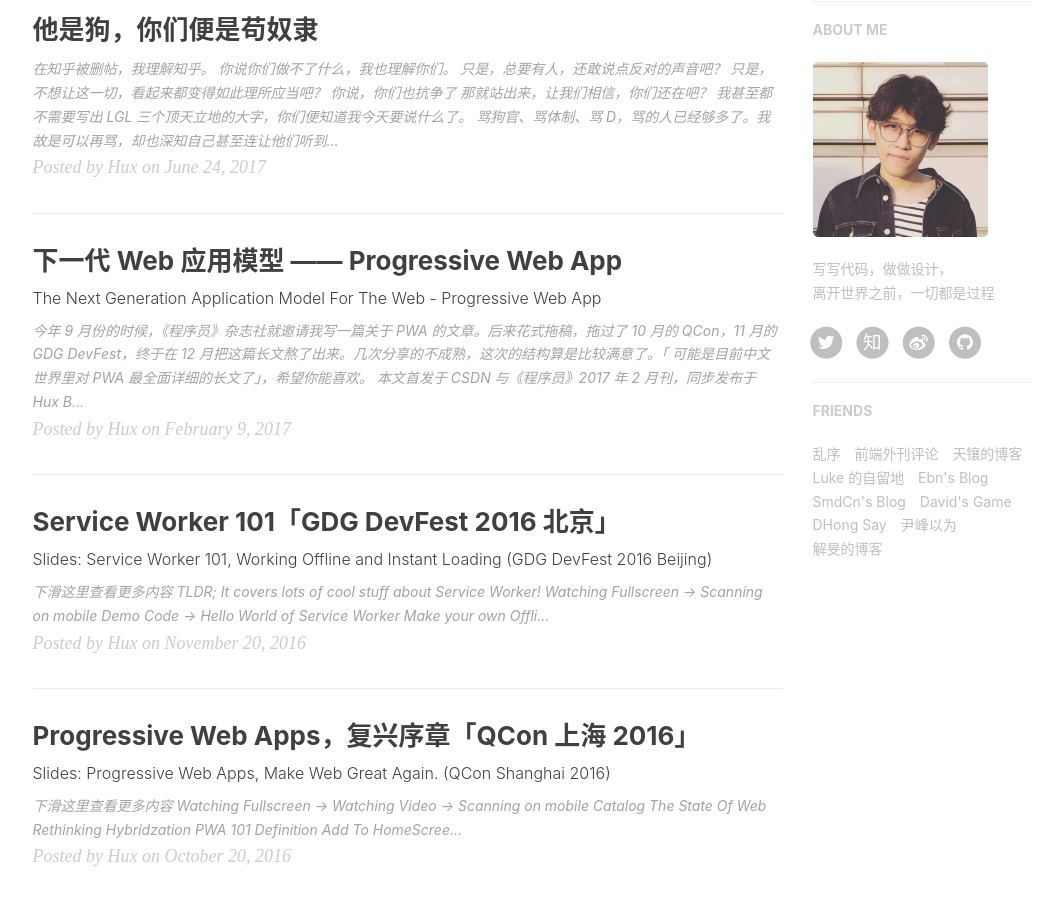
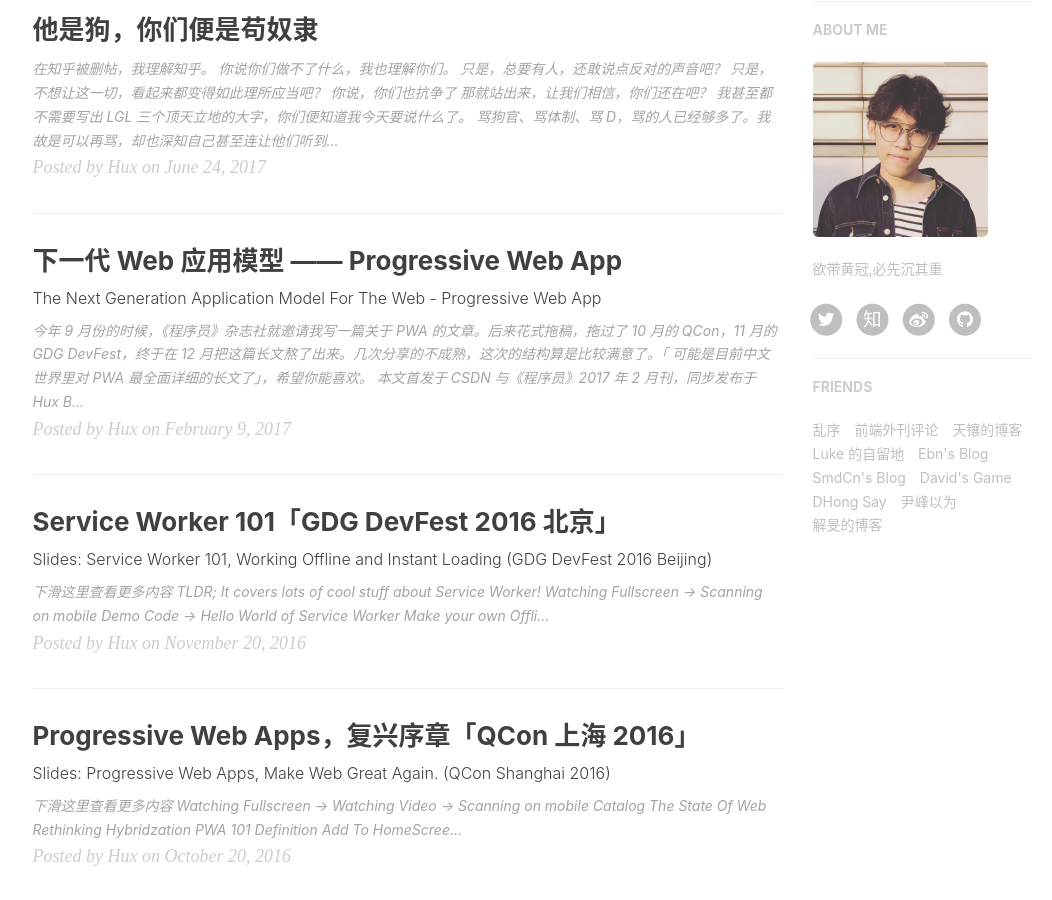
Before and after one commit to gary-robotics/dlward, a Jekyll site: the page built from index.html, in a window 1280 px wide and 900 px high, scrolled down 692 px. Shown: the whole window, without its empty margins (135-1187 px from the left). Built offline with Jekyll 4.4.1, drawn with Linux system fonts in a browser that asks for light colours; nearby versions of some CDN libraries; the list of posts is cut into pages by our own code; comment, search, counter and statistics services are not loaded; some of the changed lines change nothing that is shown.

Commit message:
Update _config.yml

```diff
--- a/_config.yml
+++ b/_config.yml
@@ -2,10 +2,10 @@
 title: Edlward Blog
 SEOTitle: Edlward的博客 | Hux Blog
 header-img: img/home-bg.jpg
-email: huxpro@gmail.com
+email: edlward@gmail.com
 description: "关于前端与设计、黑客与画家 | 黄玄，Web & Mobile Lover，Software Engineer，UX Designer | 这里是 @Hux黄玄 的个人博客，与你一起发现更大的世界。"
-keyword: "黄玄, Hux黄玄, Hux, 鬼栈, huxpro, @huxpro, 黄玄的博客, Hux Blog, 博客, 个人网站, 互联网, Web, JavaScript, 前端, 设计"
-url: "https://huangxuan.me"              # your host, for absolute URL
+keyword: "Edlward, Hux黄玄, Hux, 鬼栈, huxpro, @huxpro, 黄玄的博客, Hux Blog, 博客, 个人网站, 互联网, Web, JavaScript, 前端, 设计"
+url: "https://edlward.github.io"              # your host, for absolute URL
 baseurl: ""                             # for example, '/blog' if your blog hosted on 'host/blog'
 
 
@@ -67,7 +67,7 @@
 
 # Sidebar settings
 sidebar: true                           # whether or not using Sidebar.
-sidebar-about-description: "写写代码，做做设计，<br>离开世界之前，一切都是过程"
+sidebar-about-description: "欲带黄冠,必先沉其重"
 sidebar-avatar: /img/avatar-hux.jpg      # use absolute URL, seeing it's used in both `/` and `/about/`
 
 
```
